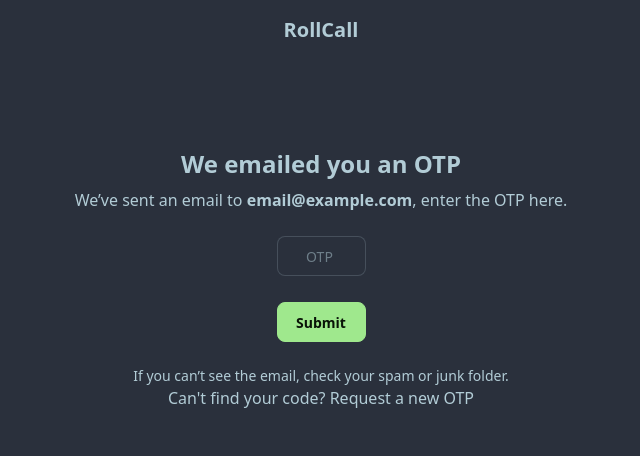
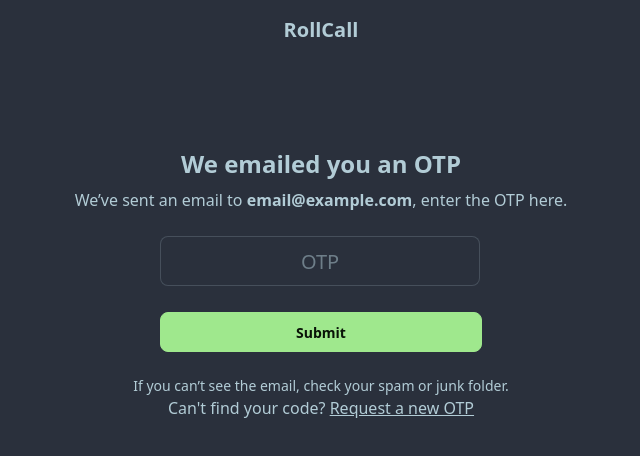
Before and after one commit to LucaBazzea/roll_call, a SvelteKit app in the folder client/: page /login in a window 1280 px wide. Shown: the top 456 px of the page, without its empty margins (319-959 px from the left). Built offline with nearby package versions, Linux system fonts and the light colour scheme.

Commit message:
OTP input styling

```diff
--- a/client/src/routes/login/+page.svelte
+++ b/client/src/routes/login/+page.svelte
@@ -50,22 +50,26 @@
 			</p>
 		</div>
 
-		<div class="mx-auto my-6 px-6">
+		<div class="flex flex-col my-6 px-6">
 			<input
-				type="number"
-				class="input validator text-center w-full"
+				type="text"
+				inputmode="numeric"
+				class="input validator text-center text-xl py-6"
 				required
 				placeholder="OTP"
-				min="6"
-				max="6"
+				maxlength="6"
 				title="OTP is 6 digits long and comprised of numbers"
 			/>
 			<p class="validator-hint">6 digit OTP</p>
 			<button class="btn btn-primary w-full">Submit</button>
 		</div>
 
-		<p class="text-sm">If you can’t see the email, check your spam or junk folder.</p>
-		<p>Can't find your code? <button>Request a new OTP</button></p>
+		<p class="text-sm mx-8">If you can’t see the email, check your spam or junk folder.</p>
+		<p>
+			Can't find your code? <button class="btn-link" onclick={submitEmail(formEmail)}
+				>Request a new OTP</button
+			>
+		</p>
 	{:else}
 		{#if errorEmail === null && warningEmail === null}
 			<div class="my-12"></div>
@@ -74,12 +78,12 @@
 		{/if}
 
 		{#if warningEmail}
-			<div role="alert" class="alert alert-warning alert-soft mb-2">
+			<div role="alert" class="alert alert-warning alert-outline mb-2">
 				<span>{warningEmail}</span>
 			</div>
 		{/if}
 		{#if errorEmail}
-			<div role="alert" class="alert alert-error alert-soft mb-2">
+			<div role="alert" class="alert alert-error alert-outline mb-2">
 				<span>{errorEmail}</span>
 			</div>
 		{/if}
```
